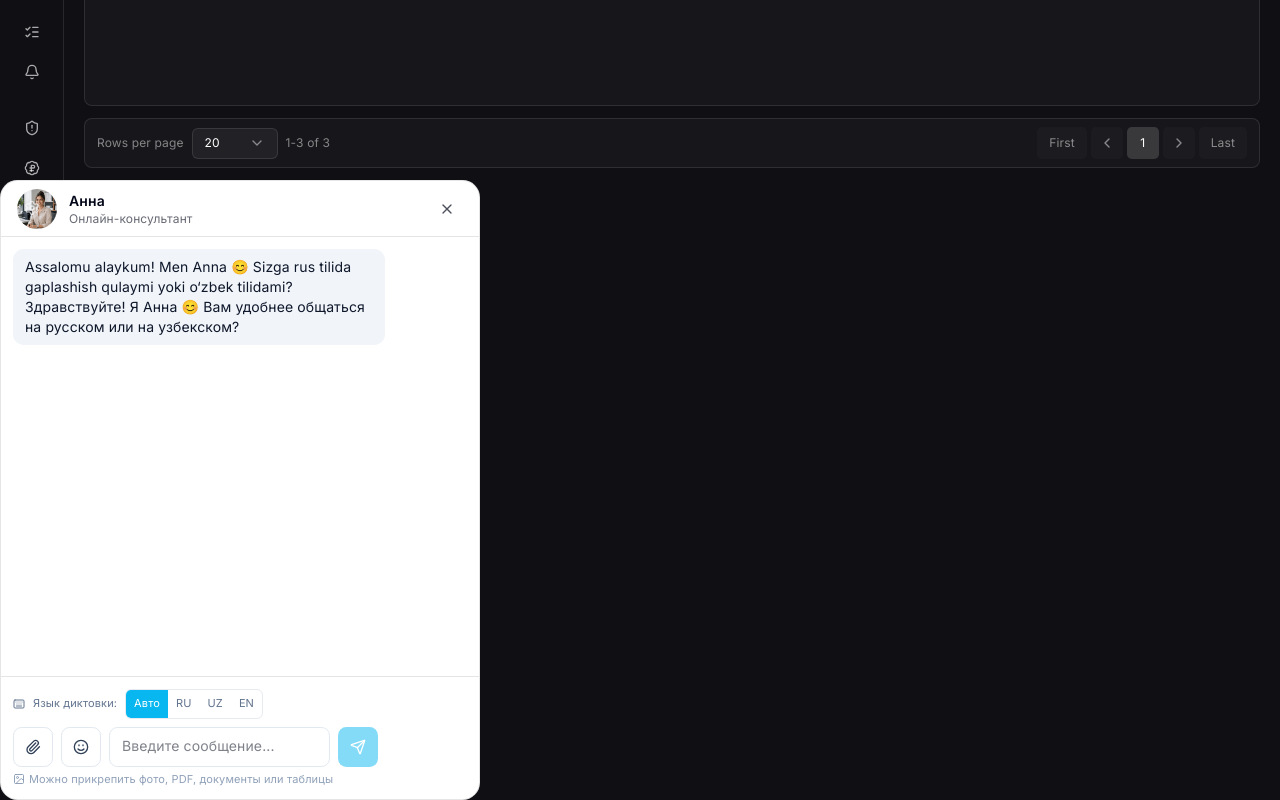
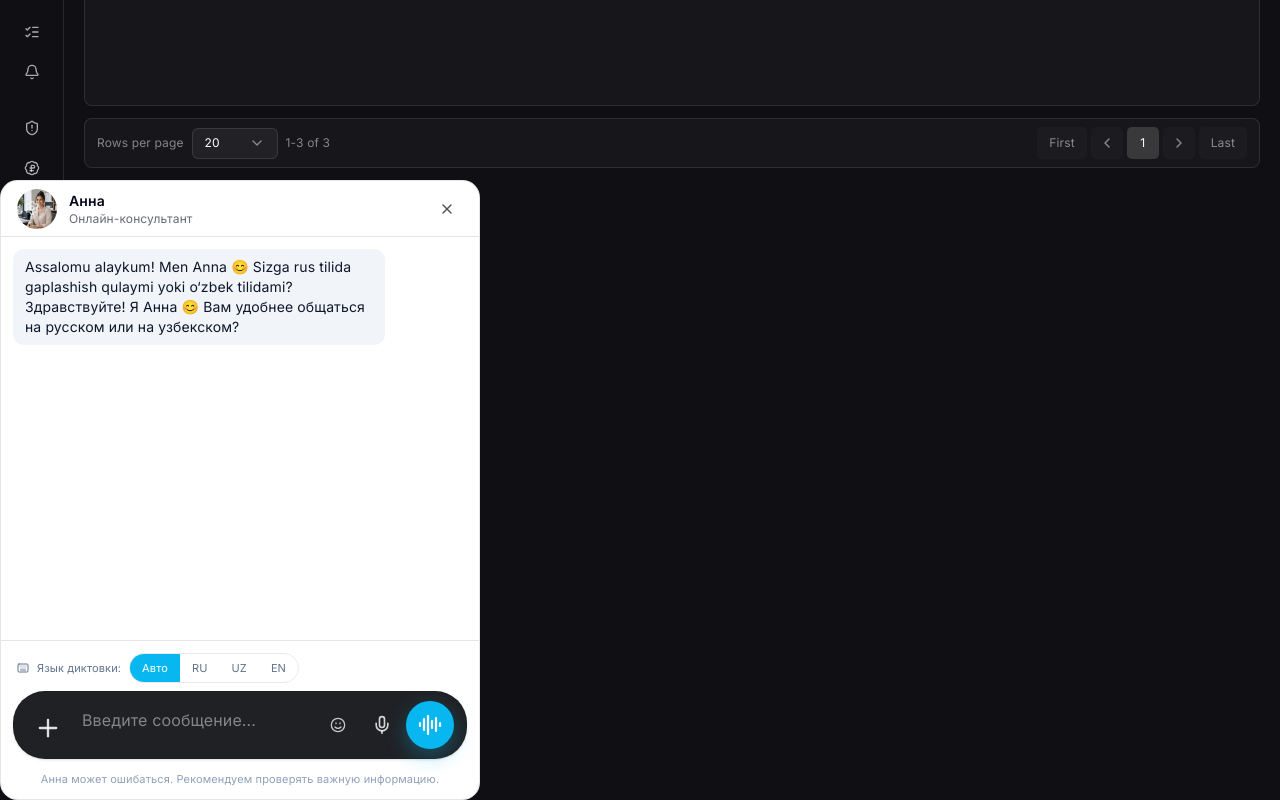
Before and after one commit to Mustafa00764/crm-admin, a Next.js app: page /orders in a window 1280 px wide. Shown: the part 620-1420 px from the top of the page. Built offline with nearby package versions, Linux system fonts and the light colour scheme.

Commit message:
edit chat

```diff
--- a/features/public-chat/ui/public-chat-widget.tsx
+++ b/features/public-chat/ui/public-chat-widget.tsx
@@ -2,15 +2,14 @@
 
 import * as React from 'react'
 import {
-  Send,
   X,
   Paperclip,
   Smile,
-  ImageIcon,
   Mic,
   AudioLines,
   Keyboard,
-  Square
+  Plus,
+  ArrowUp
 } from 'lucide-react'
 import { cn } from '@/shared/lib/cn'
 import Image from 'next/image'
@@ -1101,6 +1100,21 @@ export function PublicChatWidget({
 
   const realtimePanelOpen = voiceMode !== 'idle' || voiceConnecting
 
+  const composerClass = cn(
+    'rounded-[32px] border px-3 py-2 shadow-sm transition-colors',
+    theme === 'light'
+      ? 'border-black/10 bg-[#202124] text-white'
+      : 'border-white/10 bg-[#202124] text-white'
+  )
+
+  const composerHint =
+    voiceMode === 'assistant'
+      ? liveAssistantTranscript ||
+        liveUserTranscript ||
+        voiceStatus ||
+        'Говорите с Анной…'
+      : dictationText || voiceStatus || 'Говорите, я распознаю речь…'
+
   return (
     <div
       className={cn(
@@ -1384,6 +1398,15 @@ export function PublicChatWidget({
           theme === 'light' ? 'border-black/10' : 'border-white/10'
         )}
       >
+        <input
+          ref={fileInputRef}
+          type="file"
+          multiple
+          accept="image/*,.pdf,.doc,.docx,.xls,.xlsx,.txt"
+          onChange={handleFilesChange}
+          className="hidden"
+        />
+
         {attachments.length ? (
           <div className="mb-2 flex gap-2 overflow-x-auto pb-1">
             {attachments.map(file => (
@@ -1450,21 +1473,21 @@ export function PublicChatWidget({
         {!realtimePanelOpen ? (
           <div
             className={cn(
-              'mb-2 flex items-center gap-2 text-[11px]',
+              'mb-2 flex items-center gap-2 px-1 text-[11px]',
               theme === 'light' ? 'text-slate-500' : 'text-white/45'
             )}
           >
             <Keyboard className="h-3 w-3" />
             <span>Язык диктовки:</span>
 
-            <div className="flex overflow-hidden rounded-lg border border-current/15">
+            <div className="flex overflow-hidden rounded-full border border-current/15">
               {DICTATION_LANGUAGES.map(language => (
                 <button
                   key={language.value}
                   type="button"
                   onClick={() => setDictationLanguage(language.value)}
                   className={cn(
-                    'h-7 px-2 text-[11px] transition',
+                    'h-7 px-3 text-[11px] transition',
                     dictationLanguage === language.value
                       ? 'bg-[#08b7ef] text-white'
                       : 'hover:bg-current/10'
@@ -1478,19 +1501,40 @@ export function PublicChatWidget({
         ) : null}
 
         {voiceError ? (
-          <div className="mb-2 rounded-xl border border-red-500/20 bg-red-500/10 px-3 py-2 text-xs text-red-500">
+          <div className="mb-2 rounded-2xl border border-red-500/20 bg-red-500/10 px-3 py-2 text-xs text-red-500">
             {voiceError}
           </div>
         ) : null}
 
         {realtimePanelOpen ? (
-          <div className="mb-2 flex justify-center">
-            <div className="flex h-[72px] w-full max-w-[620px] items-center justify-center gap-5 rounded-[32px] bg-[#1f1f1f] px-6 text-white shadow-2xl">
-              <div className="flex h-12 w-12 items-center justify-center rounded-full bg-white/5 text-white">
+          <div className={cn('flex items-center gap-3', composerClass)}>
+            <button
+              type="button"
+              disabled
+              className="flex h-11 w-11 shrink-0 items-center justify-center rounded-full text-white/80 opacity-60"
+              title="Прикрепить файл"
+            >
+              <Plus className="h-7 w-7" strokeWidth={2} />
+            </button>
+
+            <div className="min-w-0 flex-1">
+              <div className="truncate text-[16px] font-medium text-white">
+                {voiceConnecting ? 'Подключение...' : composerHint}
+              </div>
+
+              <div className="mt-0.5 truncate text-xs text-white/45">
+                {voiceMode === 'assistant'
+                  ? 'Голосовой разговор с AI ассистентом'
+                  : 'Диктовка в текст'}
+              </div>
+            </div>
+
+            <div className="flex shrink-0 items-center gap-3">
+              <div className="flex h-11 w-11 items-center justify-center rounded-full bg-white/5 text-white">
                 {voiceMode === 'assistant' ? (
-                  <AudioLines className="h-6 w-6" />
+                  <AudioLines className="h-5 w-5" />
                 ) : (
-                  <Mic className="h-6 w-6" />
+                  <Mic className="h-5 w-5" />
                 )}
               </div>
 
@@ -1498,12 +1542,12 @@ export function PublicChatWidget({
                 type="button"
                 onClick={stopVoiceMode}
                 disabled={voiceConnecting}
-                className="flex h-12 items-center gap-2 rounded-[24px] bg-[#0A84FF] px-6 text-[17px] font-semibold text-white disabled:opacity-60"
+                className="flex h-12 items-center gap-2 rounded-full bg-[#08b7ef] px-5 text-[16px] font-semibold text-white shadow-[0_10px_28px_rgba(8,183,239,0.32)] transition hover:bg-[#16c3fb] disabled:opacity-60"
               >
                 <span className="flex items-end gap-[3px]">
-                  <span className="h-3 w-1 rounded-full bg-white animate-pulse" />
-                  <span className="h-4 w-1 rounded-full bg-white animate-pulse delay-75" />
-                  <span className="h-2 w-1 rounded-full bg-white animate-pulse delay-150" />
+                  <span className="h-2.5 w-1 rounded-full bg-white animate-pulse" />
+                  <span className="h-4 w-1 rounded-full bg-white animate-pulse" />
+                  <span className="h-2 w-1 rounded-full bg-white animate-pulse" />
                   <span className="h-1.5 w-1 rounded-full bg-white/80" />
                 </span>
 
@@ -1511,82 +1555,23 @@ export function PublicChatWidget({
               </button>
             </div>
           </div>
-        ) : null}
-
-        <div className="grid grid-cols-[auto_auto_auto_auto_minmax(0,1fr)_auto] gap-2">
-          <input
-            ref={fileInputRef}
-            type="file"
-            multiple
-            accept="image/*,.pdf,.doc,.docx,.xls,.xlsx,.txt"
-            onChange={handleFilesChange}
-            className="hidden"
-          />
-
+        ) : (
+          <div className={cn('flex items-end gap-2', composerClass)}>
             <button
               type="button"
               onClick={openFileDialog}
-            disabled={pending || shouldBlockChat || realtimePanelOpen}
-            className={cn(
-              'flex h-10 w-10 items-center justify-center rounded-xl border disabled:opacity-50',
-              theme === 'light'
-                ? 'border-slate-200 bg-white text-slate-700 hover:bg-slate-50'
-                : 'border-white/10 bg-white/5 text-white hover:bg-white/10'
-            )}
+              disabled={pending || shouldBlockChat}
+              className="flex h-11 w-11 shrink-0 items-center justify-center rounded-full text-white/85 transition hover:bg-white/5 disabled:opacity-50"
               title="Прикрепить файл"
             >
-            <Paperclip className="h-4 w-4" />
+              <Plus className="h-7 w-7" strokeWidth={2} />
             </button>
 
-          <button
-            type="button"
-            onClick={() => setEmojiOpen(current => !current)}
-            disabled={pending || shouldBlockChat || realtimePanelOpen}
-            className={cn(
-              'flex h-10 w-10 items-center justify-center rounded-xl border disabled:opacity-50',
-              theme === 'light'
-                ? 'border-slate-200 bg-white text-slate-700 hover:bg-slate-50'
-                : 'border-white/10 bg-white/5 text-white hover:bg-white/10'
-            )}
-            title="Смайлики"
-          >
-            <Smile className="h-4 w-4" />
-          </button>
-
-          {/* <button
-            type="button"
-            onClick={() => void startDictation()}
-            disabled={pending || shouldBlockChat || realtimePanelOpen}
-            className={cn(
-              'flex h-10 w-10 items-center justify-center rounded-xl border disabled:opacity-50',
-              theme === 'light'
-                ? 'border-slate-200 bg-white text-slate-700 hover:bg-slate-50'
-                : 'border-white/10 bg-white/5 text-white hover:bg-white/10'
-            )}
-            title="Диктовка: распознать речь в текст"
-          >
-            <Mic className="h-4 w-4" />
-          </button>
-
-          <button
-            type="button"
-            onClick={() => void startVoiceAssistant()}
-            disabled={pending || shouldBlockChat || realtimePanelOpen}
-            className={cn(
-              'flex h-10 w-10 items-center justify-center rounded-xl border disabled:opacity-50',
-              theme === 'light'
-                ? 'border-slate-200 bg-white text-slate-700 hover:bg-slate-50'
-                : 'border-white/10 bg-white/5 text-white hover:bg-white/10'
-            )}
-            title="Говорить с AI ассистентом"
-          >
-            <AudioLines className="h-4 w-4" />
-          </button> */}
-
+            <div className="min-w-0 flex-1">
               <textarea
                 value={input}
                 rows={1}
-            disabled={shouldBlockChat || realtimePanelOpen}
+                disabled={shouldBlockChat}
                 onChange={event => setInput(event.target.value)}
                 onKeyDown={event => {
                   if (event.key === 'Enter' && !event.shiftKey) {
@@ -1597,43 +1582,67 @@ export function PublicChatWidget({
                 placeholder={
                   shouldBlockChat
                     ? 'Заполните форму, чтобы продолжить...'
-                : realtimePanelOpen
-                  ? 'Голосовой режим активен...'
                     : 'Введите сообщение...'
                 }
-            className={cn(
-              'min-h-10 resize-none rounded-xl border px-3 py-2 text-sm outline-none disabled:opacity-60',
-              theme === 'light'
-                ? 'border-slate-200 bg-white text-slate-950'
-                : 'border-white/10 bg-white/5 text-white'
-            )}
+                className="min-h-[44px] max-h-28 w-full resize-none border-0 bg-transparent px-1 py-2 text-[16px] leading-6 text-white outline-none placeholder:text-white/45 disabled:opacity-60"
               />
-
+            </div>
+
+            <div className="flex shrink-0 items-center gap-1 self-center">
               <button
                 type="button"
-            disabled={
-              pending ||
-              shouldBlockChat ||
-              realtimePanelOpen ||
-              (!input.trim() && attachments.length === 0)
-            }
+                onClick={() => setEmojiOpen(current => !current)}
+                disabled={pending || shouldBlockChat}
+                className="flex h-10 w-10 items-center justify-center rounded-full text-white/75 transition hover:bg-white/5 hover:text-white disabled:opacity-50"
+                title="Смайлики"
+              >
+                <Smile className="h-4 w-4" />
+              </button>
+
+              <button
+                type="button"
+                onClick={() => void startDictation()}
+                disabled={pending || shouldBlockChat}
+                className="flex h-10 w-10 items-center justify-center rounded-full text-white/80 transition hover:bg-white/5 hover:text-white disabled:opacity-50"
+                title="Диктовка: распознать речь в текст"
+              >
+                <Mic className="h-5 w-5" />
+              </button>
+
+              {input.trim() || attachments.length ? (
+                <button
+                  type="button"
+                  disabled={pending || shouldBlockChat}
                   onClick={() => void sendMessage()}
-            className="flex h-10 w-10 items-center justify-center rounded-xl bg-[#08b7ef] text-white disabled:opacity-50"
-          >
-            <Send className="h-4 w-4" />
+                  className="flex h-12 w-12 items-center justify-center rounded-full bg-[#08b7ef] text-white shadow-[0_8px_22px_rgba(8,183,239,0.32)] transition hover:scale-[1.02] hover:bg-[#16c3fb] disabled:opacity-50"
+                  title="Отправить"
+                >
+                  <ArrowUp className="h-6 w-6" strokeWidth={2.4} />
                 </button>
-        </div>
+              ) : (
+                <button
+                  type="button"
+                  onClick={() => void startVoiceAssistant()}
+                  disabled={pending || shouldBlockChat}
+                  className="flex h-12 w-12 items-center justify-center rounded-full bg-[#08b7ef] text-white shadow-[0_8px_22px_rgba(8,183,239,0.32)] transition hover:scale-[1.02] hover:bg-[#16c3fb] disabled:opacity-50"
+                  title="Говорить с AI ассистентом"
+                >
+                  <AudioLines className="h-6 w-6" strokeWidth={2.2} />
+                </button>
+              )}
+            </div>
+          </div>
+        )}
 
         <div
           className={cn(
-            'mt-1 flex items-center gap-1 text-[11px]',
+            'mt-3 text-center text-[11px]',
             theme === 'light' ? 'text-slate-400' : 'text-white/35'
           )}
         >
-          <ImageIcon className="h-3 w-3" />
-          <span>Можно прикрепить фото, PDF, документы или таблицы</span>
-        </div>
-      </div>
-    </div>
-  )
-}
+          Анна может ошибаться. Рекомендуем проверять важную информацию.
+        </div>
+      </div>
+    </div>
+  )
+}
```
Lines whose indentation alone changed are shown as unchanged.
